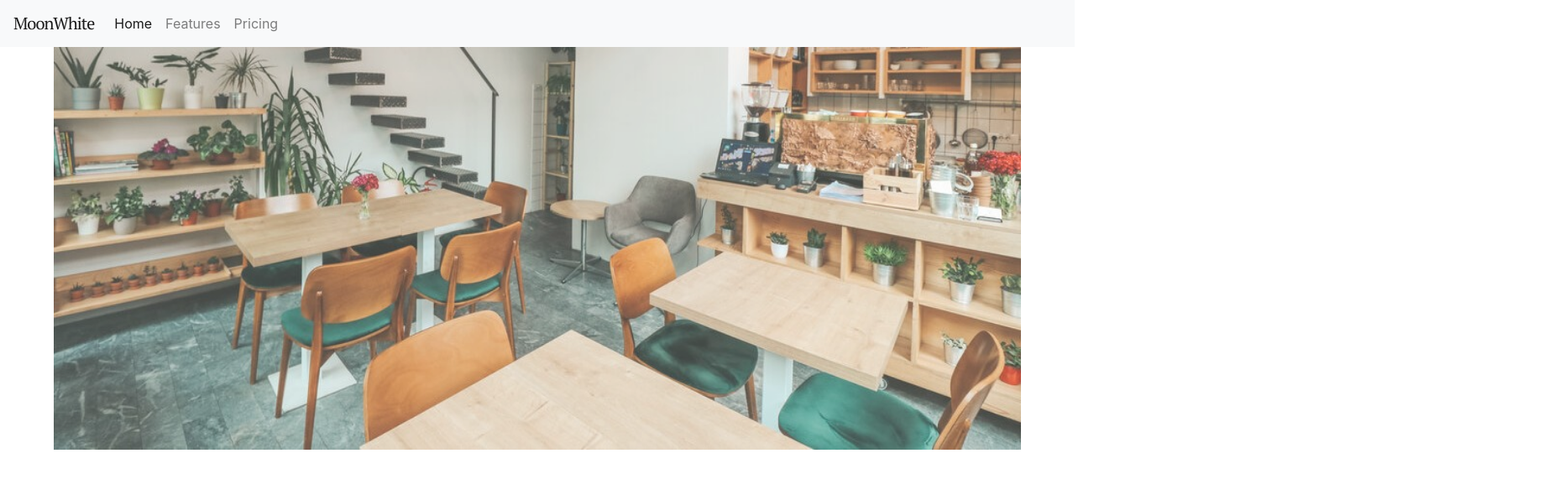
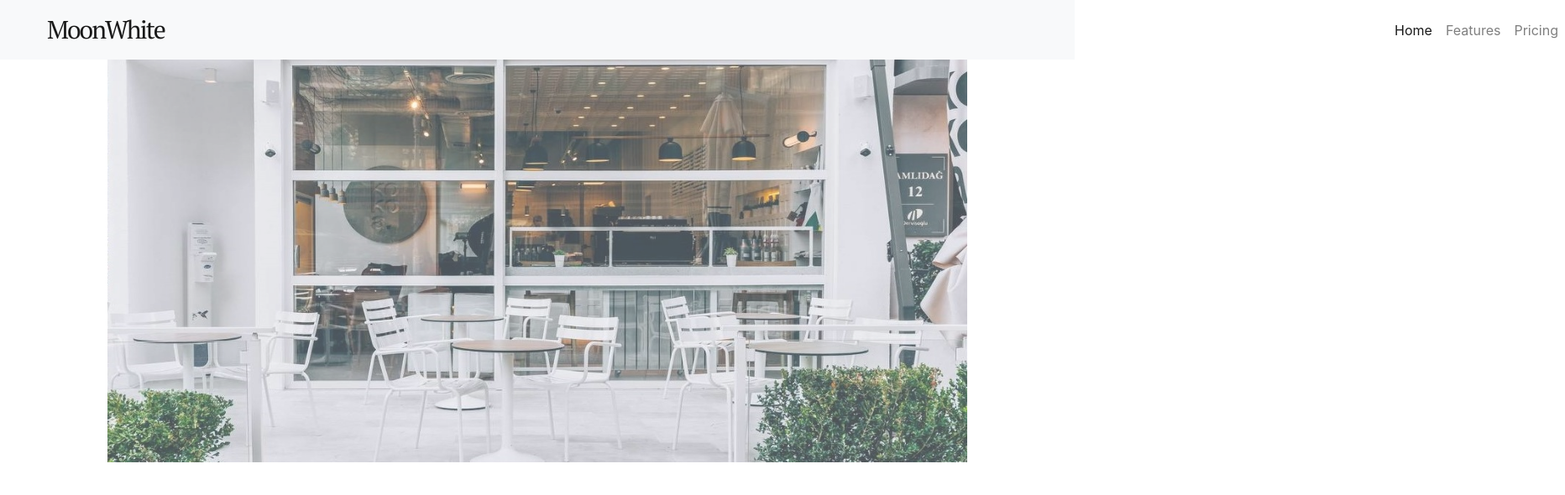
Before and after one commit to mmehtapavci/moonwhite, a React (Create React App) app: page / in a window 1280 px wide. Shown: the top 590 px of the page at 84% size, 1864 px wide, since content can reach past the window. Built offline with nearby package versions, Linux system fonts and the light colour scheme.

Commit message:
Navbar edit

```diff
--- a/src/components/Navbar.js
+++ b/src/components/Navbar.js
@@ -4,20 +4,20 @@ import '../style/Navbar.css';
 function Navbar() {
     return (
         <nav className="navbar navbar-expand-lg navbar-light bg-light">
-            <a className="navbar-brand" >MoonWhite</a>
+            <a className="navbar-brand" href="#">MoonWhite</a>
             <button className="navbar-toggler" type="button" data-toggle="collapse" data-target="#navbarNav" aria-controls="navbarNav" aria-expanded="false" aria-label="Toggle navigation">
                 <span className="navbar-toggler-icon"></span>
             </button>
             <div className="collapse navbar-collapse" id="navbarNav">
-                <ul className="navbar-nav">
+                <ul className="navbar-nav ml-auto">
                     <li className="nav-item active">
-                        <a className="nav-link" >Home <span className="sr-only">(current)</span></a>
+                        <a className="nav-link" href="#">Home <span className="sr-only">(current)</span></a>
                     </li>
                     <li className="nav-item">
-                        <a className="nav-link" >Features</a>
+                        <a className="nav-link" href="#">Features</a>
                     </li>
                     <li className="nav-item">
-                        <a className="nav-link" >Pricing</a>
+                        <a className="nav-link" href="#">Pricing</a>
                     </li>
                 </ul>
             </div>
--- a/src/style/Navbar.css
+++ b/src/style/Navbar.css
@@ -1,5 +1,11 @@
-.navbar-brand{
+.navbar-brand {
     font-family: 'PT Serif', serif;
-    letter-spacing: -1px;
-
+    letter-spacing: -2px;
+    font-size: 30px;
+    position: relative;
+    right: -40px;
 }
+.collapse{
+    position: relative;
+    left: 600px;
+}
--- a/src/style/Section.css
+++ b/src/style/Section.css
@@ -3,7 +3,7 @@
 }
 
 .section img {
-    width: 90%; /* Resmi ekran genişliğine göre ayarla */
+    width: 80%; /* Resmi ekran genişliğine göre ayarla */
     height: 30rem;
-    opacity: 0.8;
+    opacity: 0.7;
 }
```
Also changed, not shown: src/img/Bloom-3.jpg.
